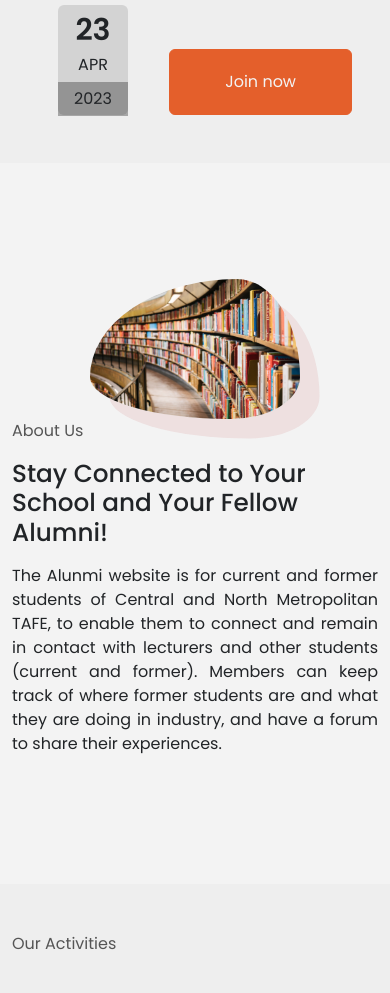
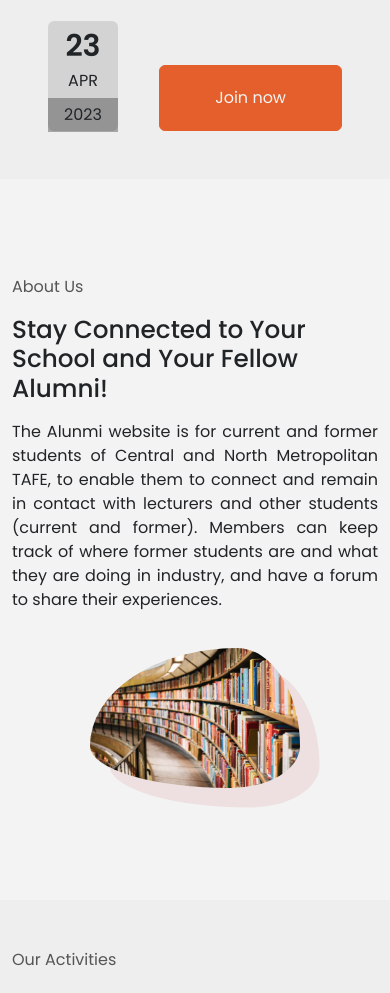
Before and after one commit to akiraafu/alumni, a website: page index.html in a window 390 px wide. Shown: the part 1560-2553 px from the top of the page. Drawn offline with nearby package versions, Linux system fonts and the light colour scheme.

Commit message:
added new style

```diff
--- a/scss/_mobile.scss
+++ b/scss/_mobile.scss
@@ -25,18 +25,21 @@
     .event-details {
       flex-direction: column;
       .event-image {
-        padding: 0 0 10px 0;
-        background: linear-gradient(
-          to right,
-          rgba(131, 58, 180, 1) 0%,
-          rgba(253, 29, 29, 1) 50%,
-          rgba(252, 176, 69, 1) 100%
-        );
+        padding: 15px;
+        margin-bottom: 1rem;
 
-        &::after {
-          top: 100%;
-          left: 50%;
-        }
+        // padding: 0 0 10px 0;
+        // background: linear-gradient(
+        //   to right,
+        //   rgba(131, 58, 180, 1) 0%,
+        //   rgba(253, 29, 29, 1) 50%,
+        //   rgba(252, 176, 69, 1) 100%
+        // );
+
+        // &::after {
+        //   top: 100%;
+        //   left: 50%;
+        // }
       }
       .event-utils {
         flex-direction: row;
@@ -88,7 +91,7 @@
     // height: 70vh;
     .row {
       display: flex;
-      flex-direction: column-reverse;
+      flex-direction: column;
       align-items: center;
       .about-img {
         margin-top: 20px;
@@ -188,9 +191,14 @@
       .content-info {
         width: 100%;
         display: flex;
-        align-items: center;
-        justify-content: center;
-        font-size: 14px;
+        align-items: flex-start;
+        justify-content: space-between;
+        gap: 10px;
+
+        p {
+          font-size: 12px;
+          margin-bottom: 5px;
+        }
       }
       .content-text {
         p {
--- a/scss/styles.scss
+++ b/scss/styles.scss
@@ -193,9 +193,9 @@
       //   rgba(252, 176, 69, 1) 100%
       // );
 
-      padding-left: 0px;
-      padding-right: 10px;
-      margin-right: 20px;
+      // padding-left: 0px;
+      // padding-right: 10px;
+      // margin-right: 20px;
 
       // &::after {
       //   content: "";
```
Also changed, not shown: css/styles.css, 1 other file.
